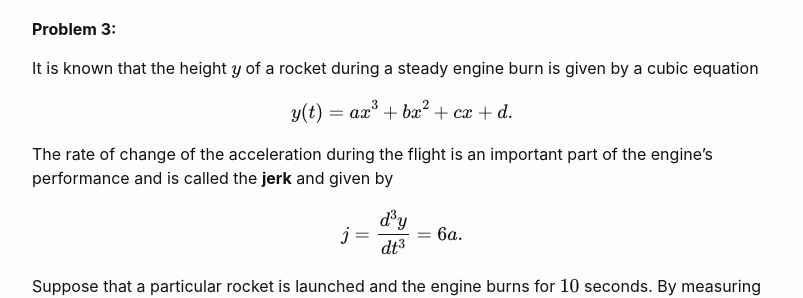
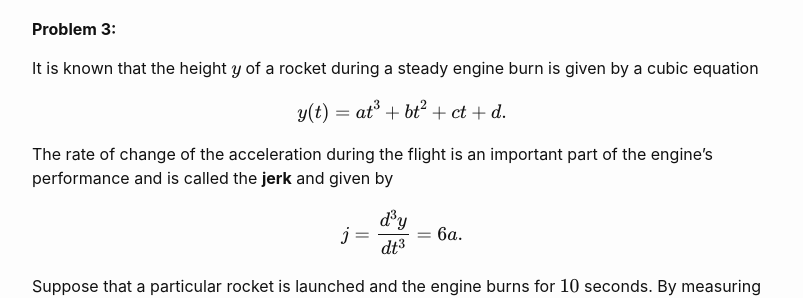
Before and after one commit to wcasper/math107spring2021, a Jekyll site: the page built from _homework/hw8/hw8.md, in a window 1280 px wide and 900 px high, scrolled down 842 px. Shown: the part 160-458 px from the top of the window, without its empty margins (238-1041 px from the left). Built offline with Jekyll 4.4.1, drawn with Linux system fonts in a browser that asks for light colours.

Commit message:
fixed typo

```diff
--- a/_homework/hw8/hw8.md
+++ b/_homework/hw8/hw8.md
@@ -65,7 +65,7 @@ $$
 
 It is known that the height $$y$$ of a rocket during a steady engine burn is given by a cubic equation
 
-$$y(t) = ax^3 + bx^2 + cx + d.$$
+$$y(t) = at^3 + bt^2 + ct + d.$$
 
 The rate of change of the acceleration during the flight is an important part of the engine's performance and is called the **jerk** and given by
 
```
